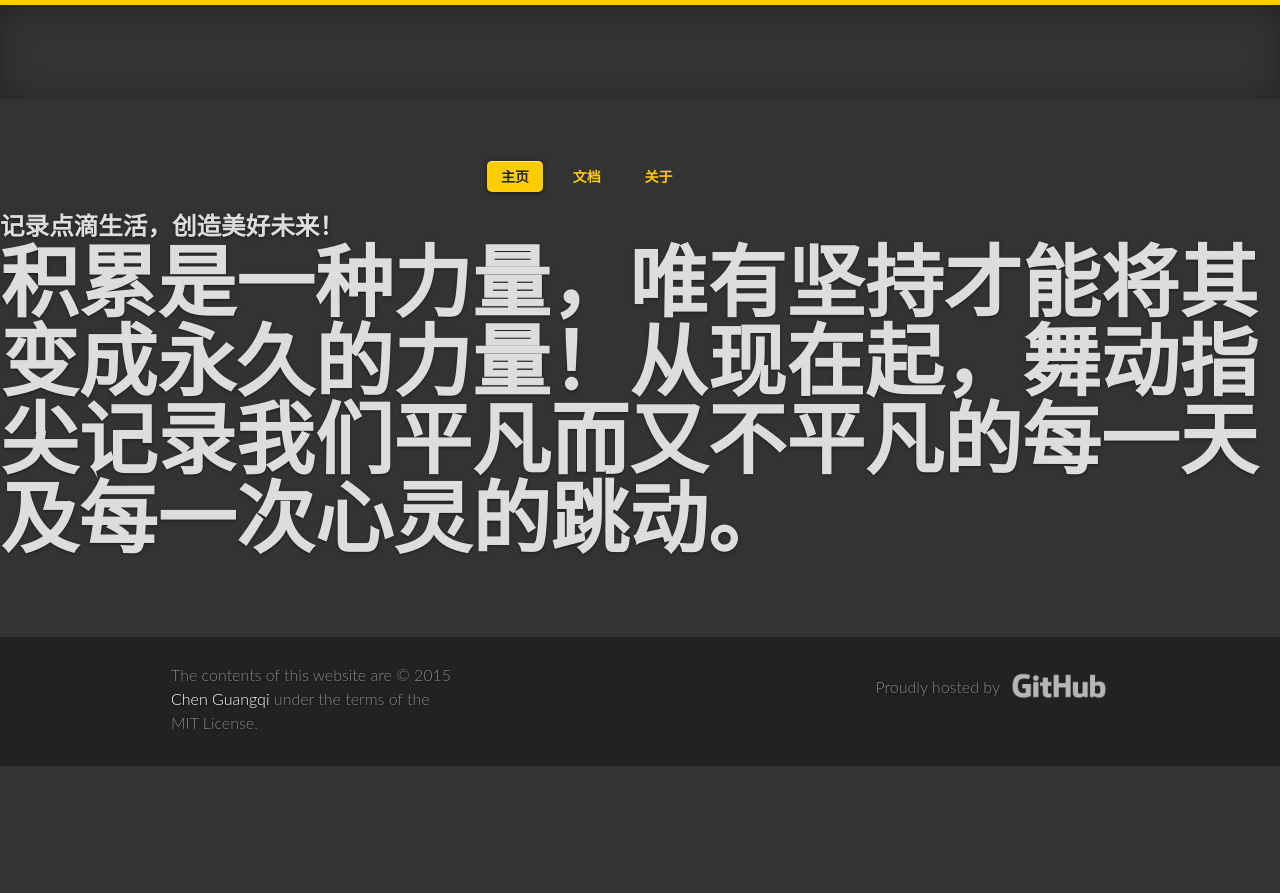
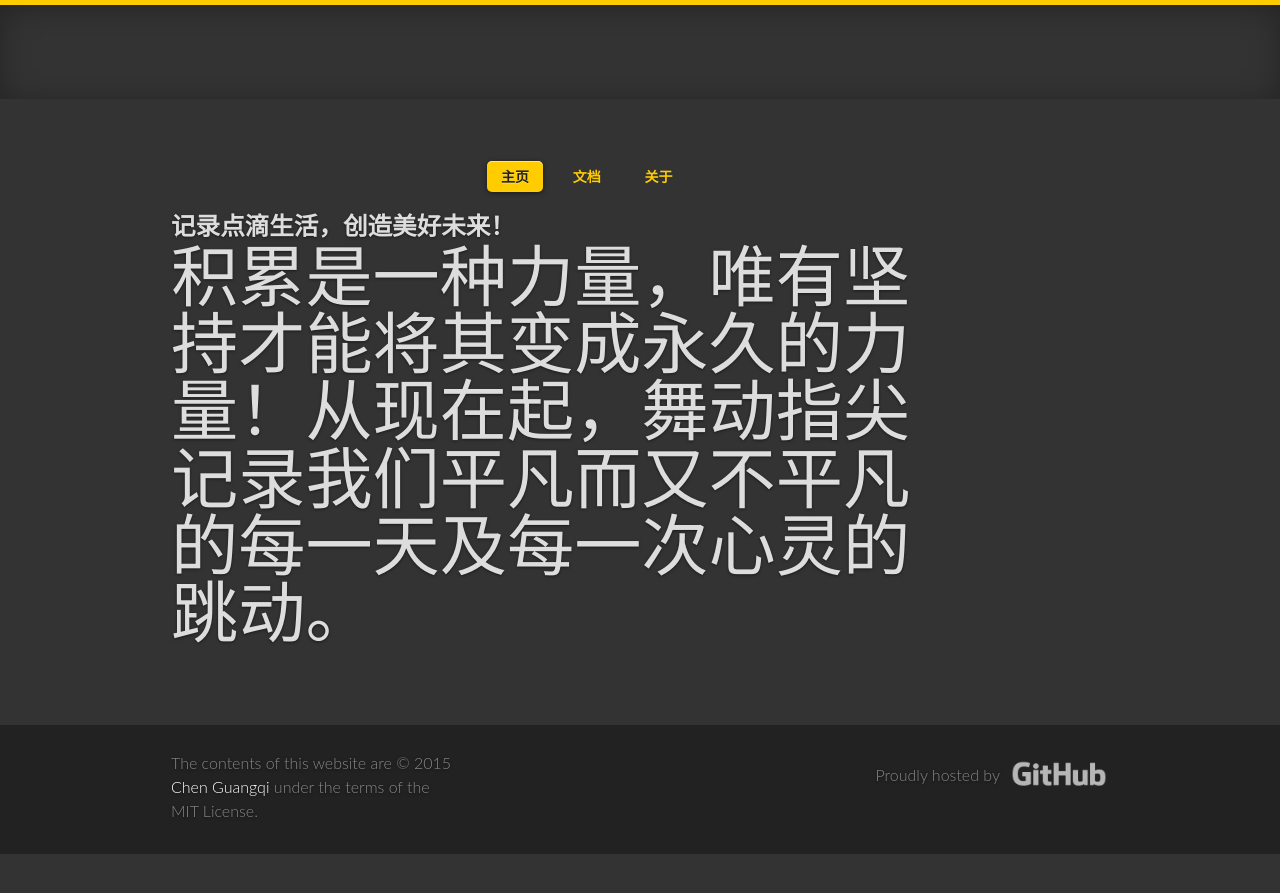
Before and after one commit to chenguangqi/chenguangqi.github.io, a Jekyll site: the page built from index.html, in a window 1280 px wide. Shown: the top 893 px of the page. Built offline with Jekyll 4.4.1, drawn with Linux system fonts in a browser that asks for light colours; Markdown is read by kramdown in place of the engine named in the settings; the list of posts is cut into pages by our own code.

Commit message:
Update index.html

```diff
--- a/index.html
+++ b/index.html
@@ -5,10 +5,12 @@ overview: true
 ---
 
 <section class="intro">
+  <div class=grid>
   <div class="unit four-fifths">
-    <h3>记录点滴生活，创造美好未来！</p>
+    <h3>记录点滴生活，创造美好未来！</h3>
     <div class="post-content">
       <p>积累是一种力量，唯有坚持才能将其变成永久的力量！从现在起，舞动指尖记录我们平凡而又不平凡的每一天及每一次心灵的跳动。</p>
     </div>
   </div>
+  </div>
 </section>
```
